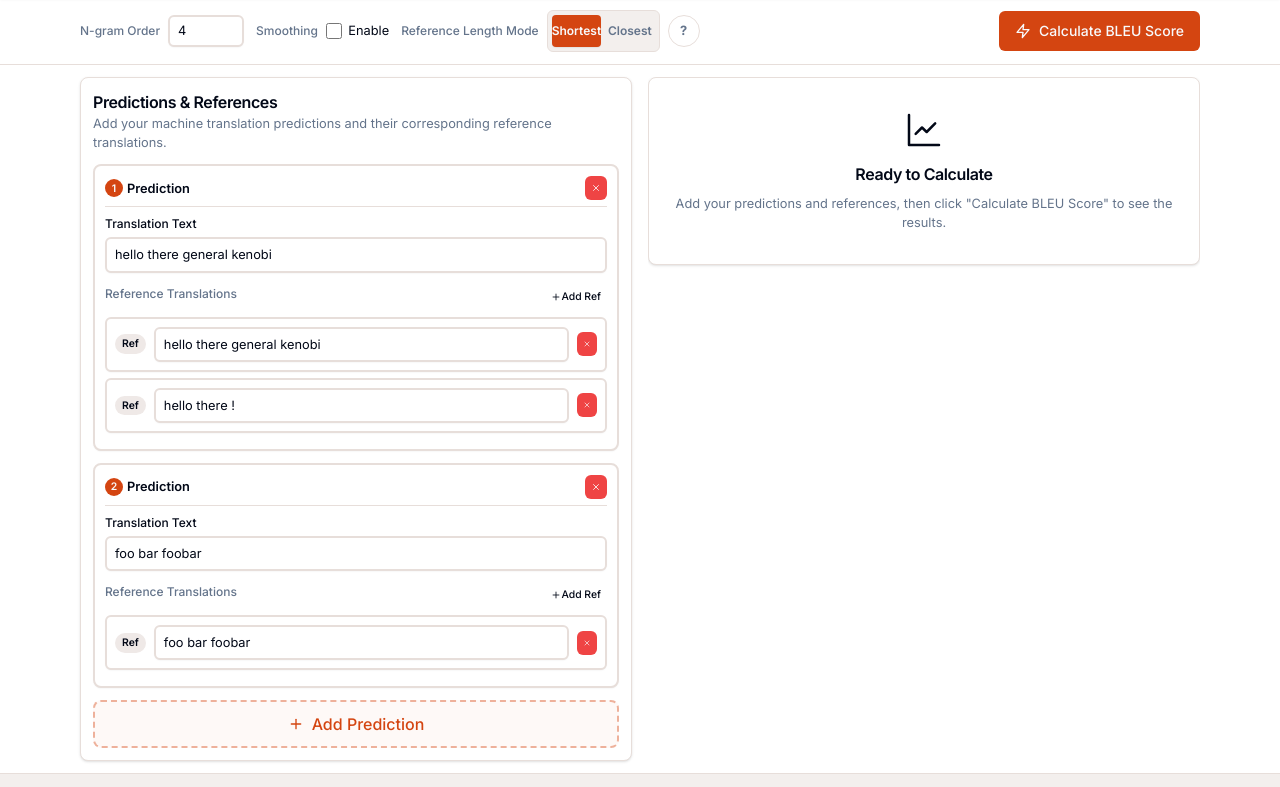
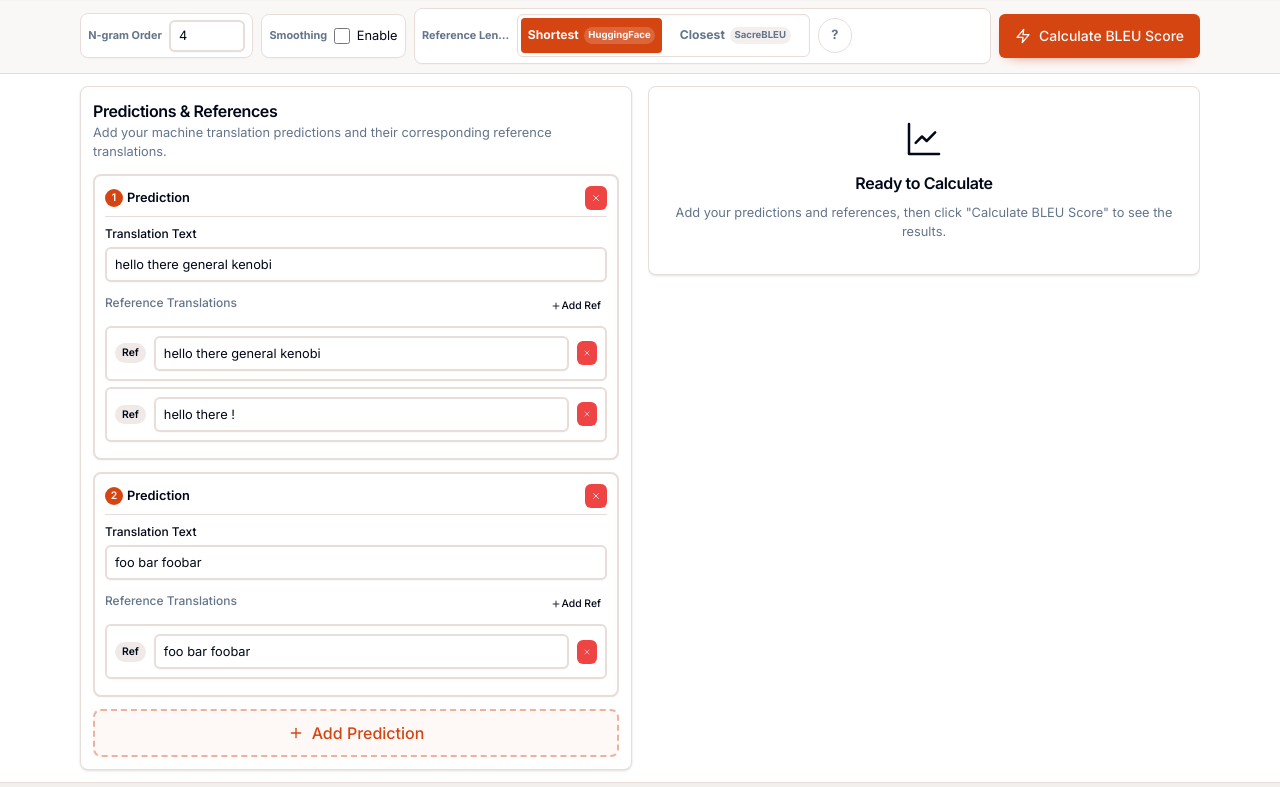
Before and after one commit to shenxiangzhuang/bleuscore, a website built with webpack: page webapp/index.html in a window 1280 px wide. Shown: the part 90-877 px from the top of the page. Built offline with nearby package versions, Linux system fonts and the light colour scheme.

Commit message:
style: polish webapp configuration controls

```diff
--- a/webapp/index.html
+++ b/webapp/index.html
@@ -228,35 +228,55 @@
             display: flex;
             align-items: center;
             gap: 0.5rem;
+            min-width: 0;
         }
 
         .mode-switch {
             display: grid;
             grid-template-columns: repeat(2, minmax(0, 1fr));
-            gap: 0.25rem;
-            padding: 0.25rem;
+            gap: 0.2rem;
+            padding: 0.2rem;
             border: 1px solid hsl(var(--border));
             border-radius: calc(var(--radius) - 2px);
-            background-color: hsl(var(--muted));
-            width: min(16rem, 100%);
+            background-color: hsl(var(--background));
+            width: min(20rem, 100%);
+            box-shadow: inset 0 1px 2px rgb(0 0 0 / 0.04);
         }
 
         .mode-option {
-            height: 2rem;
+            height: 2.15rem;
             border: 0;
             border-radius: calc(var(--radius) - 4px);
             background: transparent;
             color: hsl(var(--muted-foreground));
             cursor: pointer;
-            font-size: 0.75rem;
-            font-weight: 600;
+            font: inherit;
             transition: all 0.2s ease-in-out;
             white-space: nowrap;
+            display: flex;
+            align-items: center;
+            justify-content: center;
+            gap: 0.3rem;
+            padding: 0 0.4rem;
+        }
+
+        .mode-name {
+            font-size: 0.76rem;
+            font-weight: 700;
+        }
+
+        .mode-source {
+            border-radius: 9999px;
+            background-color: hsl(var(--muted));
+            color: hsl(var(--muted-foreground));
+            padding: 0.08rem 0.3rem;
+            font-size: 0.6rem;
+            font-weight: 700;
         }
 
         .mode-option:hover {
             color: hsl(var(--foreground));
-            background-color: hsl(var(--background) / 0.7);
+            background-color: hsl(var(--muted) / 0.7);
         }
 
         .mode-option.is-active {
@@ -265,14 +285,19 @@
             box-shadow: 0 1px 2px -1px rgb(0 0 0 / 0.2);
         }
 
+        .mode-option.is-active .mode-source {
+            background-color: hsl(var(--primary-foreground) / 0.18);
+            color: hsl(var(--primary-foreground));
+        }
+
         .help-wrap {
             position: relative;
             flex: 0 0 auto;
         }
 
         .help-button {
-            width: 2rem;
-            height: 2rem;
+            width: 2.15rem;
+            height: 2.15rem;
             border-radius: 9999px;
             border: 1px solid hsl(var(--border));
             background-color: hsl(var(--background));
@@ -335,14 +360,14 @@
 
         .config-bar {
             border-bottom: 1px solid hsl(var(--border));
-            background-color: hsl(var(--card));
+            background-color: hsl(var(--muted) / 0.45);
         }
 
         .config-panel {
             display: flex;
             align-items: center;
-            gap: 0.75rem;
-            padding: 0.75rem 0;
+            gap: 0.5rem;
+            padding: 0.6rem 0;
             overflow-x: auto;
             white-space: nowrap;
         }
@@ -350,14 +375,24 @@
         .config-group {
             display: flex;
             align-items: center;
-            gap: 0.5rem;
-            min-height: 2.25rem;
+            gap: 0.45rem;
+            min-height: 2.75rem;
+            border: 1px solid hsl(var(--border));
+            border-radius: var(--radius);
+            background-color: hsl(var(--background));
+            padding: 0.35rem 0.45rem;
+            box-shadow: 0 1px 2px -1px rgb(0 0 0 / 0.08);
         }
 
         .config-label {
             margin: 0;
             white-space: nowrap;
             color: hsl(var(--muted-foreground));
+            font-size: 0.68rem;
+            font-weight: 700;
+            max-width: 5.5rem;
+            overflow: hidden;
+            text-overflow: ellipsis;
         }
 
         .config-ngram {
@@ -374,14 +409,16 @@
         }
 
         .config-mode {
-            flex: 1 0 24rem;
-            min-width: 24rem;
+            flex: 1 0 30rem;
+            min-width: 30rem;
         }
 
         .config-action {
             margin-left: auto;
             min-width: 12rem;
             flex: 0 0 auto;
+            height: 2.75rem;
+            box-shadow: 0 6px 14px -10px hsl(var(--primary));
         }
 
         .badge {
@@ -792,8 +829,14 @@
                         <label class="label config-label">Reference Length Mode</label>
                         <div class="mode-control">
                             <div class="mode-switch" role="group" aria-label="Reference length mode">
-                                <button type="button" class="mode-option is-active" data-ref-len-method="shortest" aria-pressed="true">Shortest</button>
-                                <button type="button" class="mode-option" data-ref-len-method="closest" aria-pressed="false">Closest</button>
+                                <button type="button" class="mode-option is-active" data-ref-len-method="shortest" aria-pressed="true">
+                                    <span class="mode-name">Shortest</span>
+                                    <span class="mode-source">HuggingFace</span>
+                                </button>
+                                <button type="button" class="mode-option" data-ref-len-method="closest" aria-pressed="false">
+                                    <span class="mode-name">Closest</span>
+                                    <span class="mode-source">SacreBLEU</span>
+                                </button>
                             </div>
                             <div class="help-wrap">
                                 <button type="button" class="help-button" aria-label="Reference length mode help">?</button>
```
